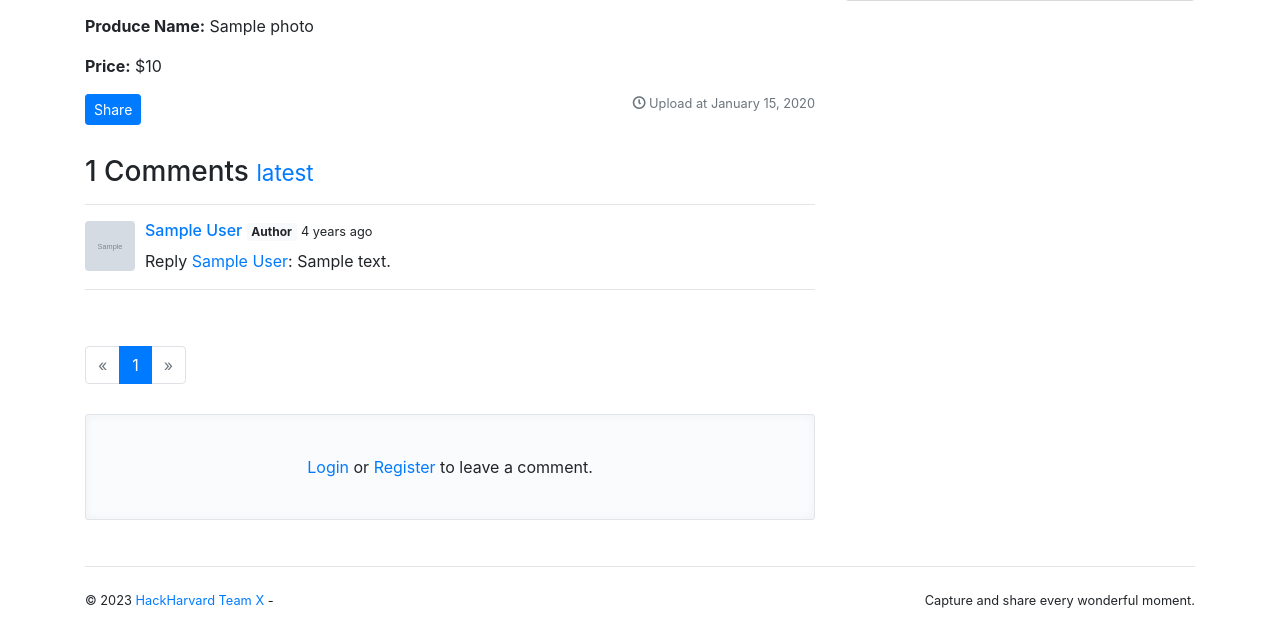
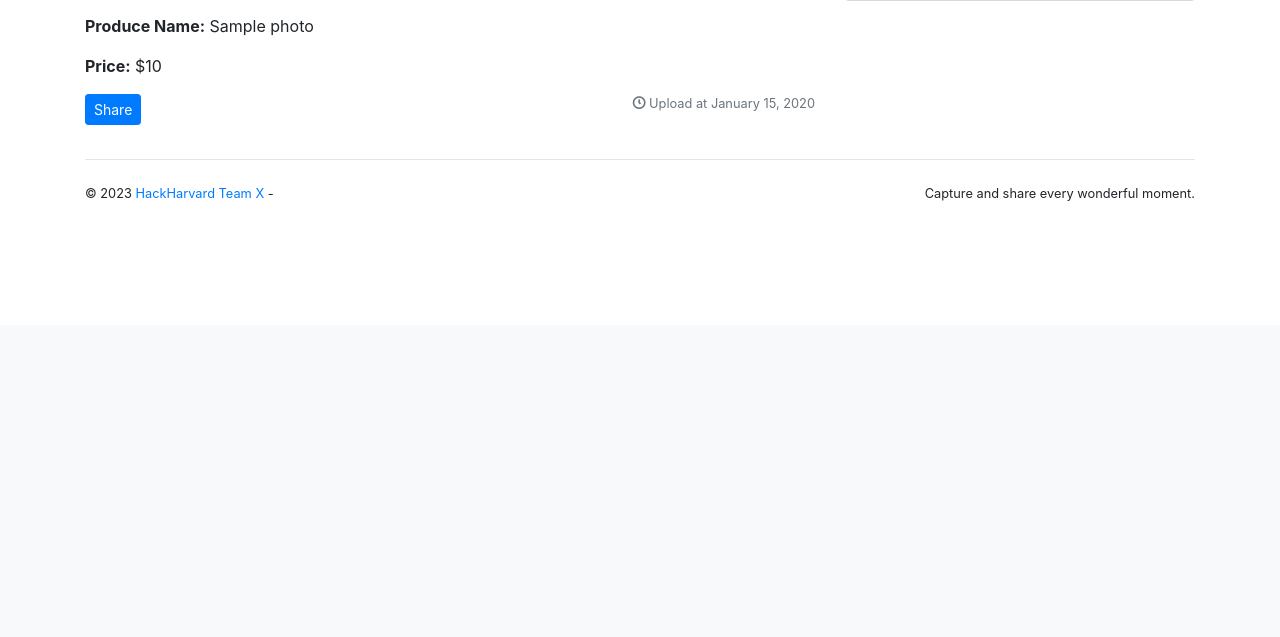
Before and after one commit to MahmoudSalah02/harvard-hack, a Flask app: page /photo/1 in a window 1280 px wide. Shown: the part 475-1112 px from the top of the page. After the commit the page ends 676 px from the top, so only its background shows below. Run offline with Flask 2, Linux system fonts and the light colour scheme; tables that the repository leaves empty hold one stand-in row (values such as "Sample post"); grey boxes marked "Sample" are stand-in pictures; some libraries are stand-ins or nearby versions.

Commit message:
deleted comments

```diff
--- a/albumy/templates/main/photo.html
+++ b/albumy/templates/main/photo.html
@@ -34,7 +34,7 @@
             <p class="text-muted float-right small">
                 <span class="oi oi-clock"></span> Upload at {{ moment(photo.timestamp).format('LL') }}
             </p>
-            {% include 'main/_comment.html' %}
+            <!-- {% include 'main/_comment.html' %} -->
         </div>
         <div class="col-md-4">
             {% include 'main/_photo_sidebar.html' %}
```
